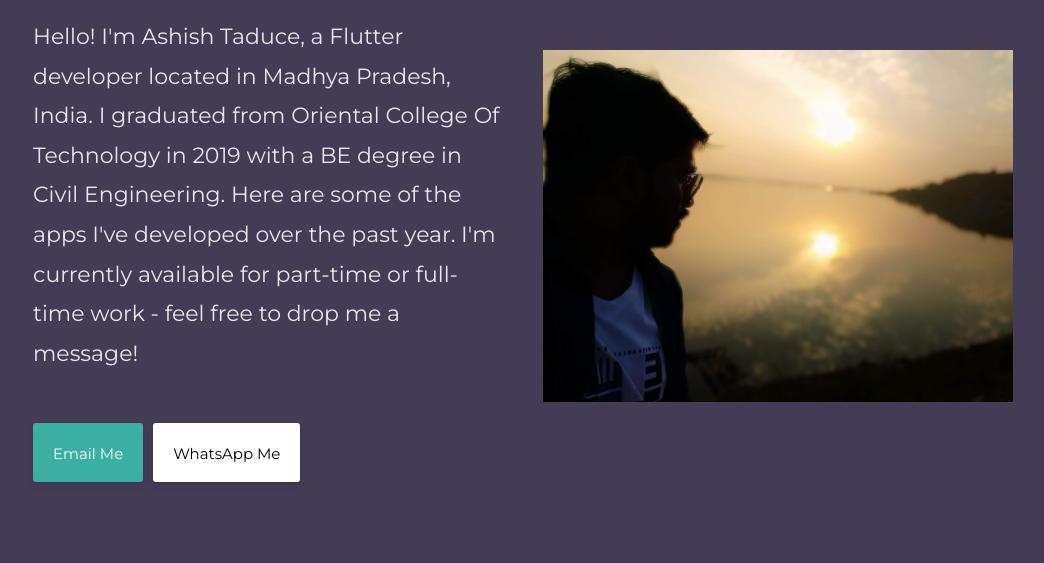
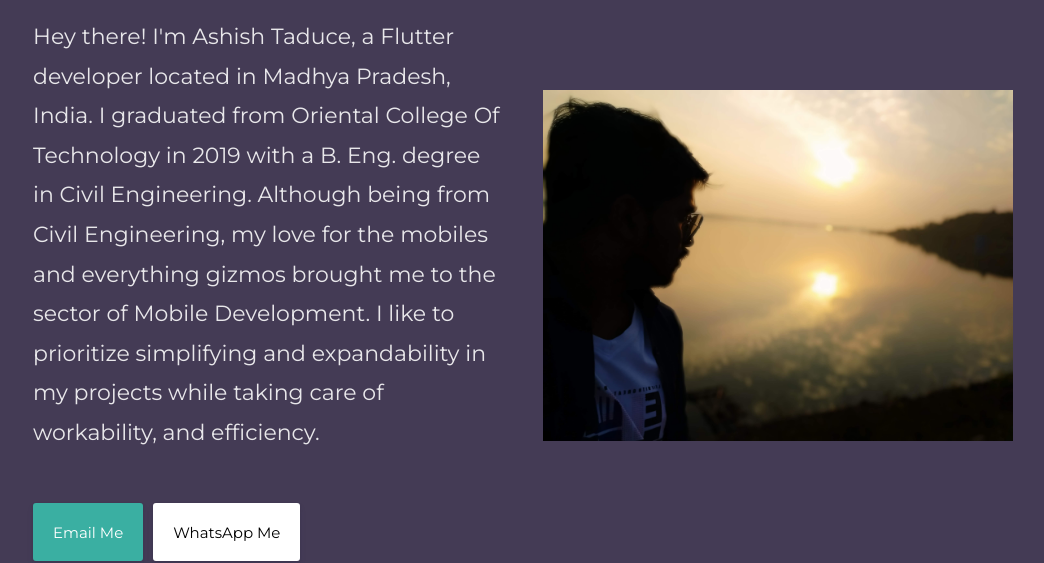
Before and after one commit to AshishTaduce/AshishTaduce.github.io, a plain HTML site: page index.html in a window 1280 px wide. Shown: the part 250-813 px from the top of the page, without its empty margins (117-1161 px from the left). Drawn offline with Linux system fonts and the light colour scheme.

Commit message:
commit 0.4

```diff
--- a/index.html
+++ b/index.html
@@ -44,7 +44,7 @@
           <!-- <h3 class="primary-color">Flutter App Developer</h3> -->
           <h2 class="subheading secondary-color mt20">
             <!-- #TODO Change content here -->
-            Hello! I'm Ashish Taduce, a Flutter developer located in Madhya Pradesh, India.  I graduated from Oriental College Of Technology in 2019 with a BE degree in Civil Engineering.  Here are some of the apps I've developed over the past year.  I'm currently available for part-time or full-time work - feel free to drop me a message!
+            Hey there! I'm Ashish Taduce, a Flutter developer located in Madhya Pradesh, India. I graduated from Oriental College Of Technology in 2019 with a B. Eng. degree in Civil Engineering. Although being from Civil Engineering, my love for the mobiles and everything gizmos brought me to the sector of Mobile Development. I like to prioritize simplifying and expandability in my projects while taking care of workability, and efficiency.
             <br>
             <div class="mt40"><a href="http://hello@mclarencollege.in" target="_blank"
               class="button mobile-text-center mt10 mr10 mobile-text-center primary-color" style="background: #3AAFA2;"> <span> Email Me
```
